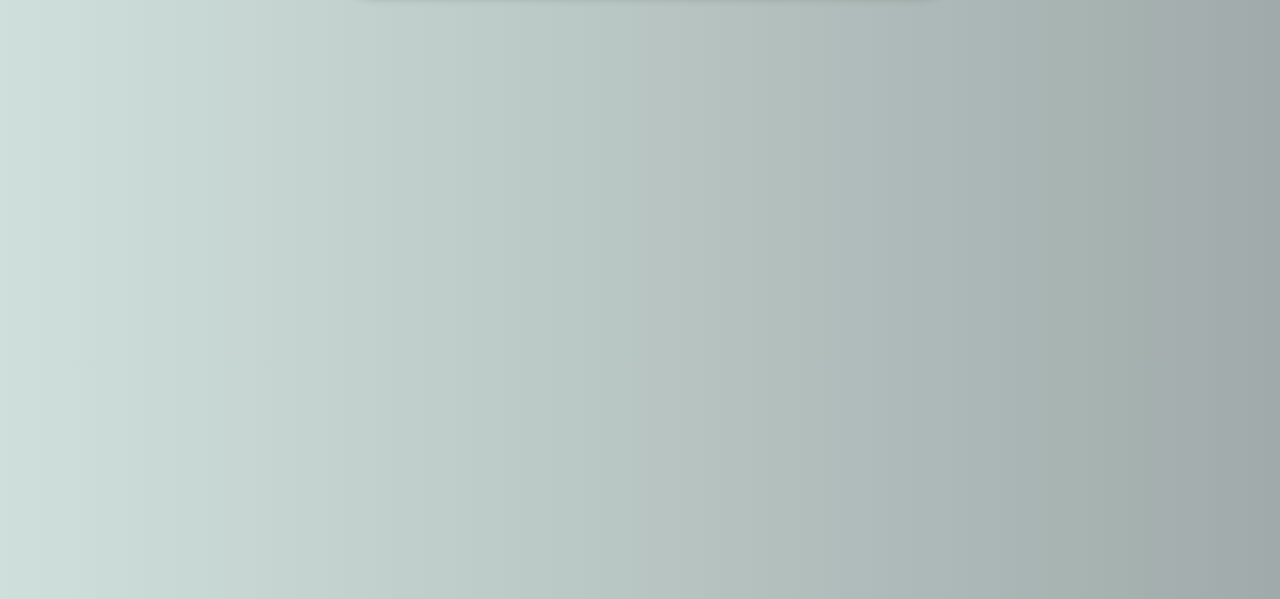
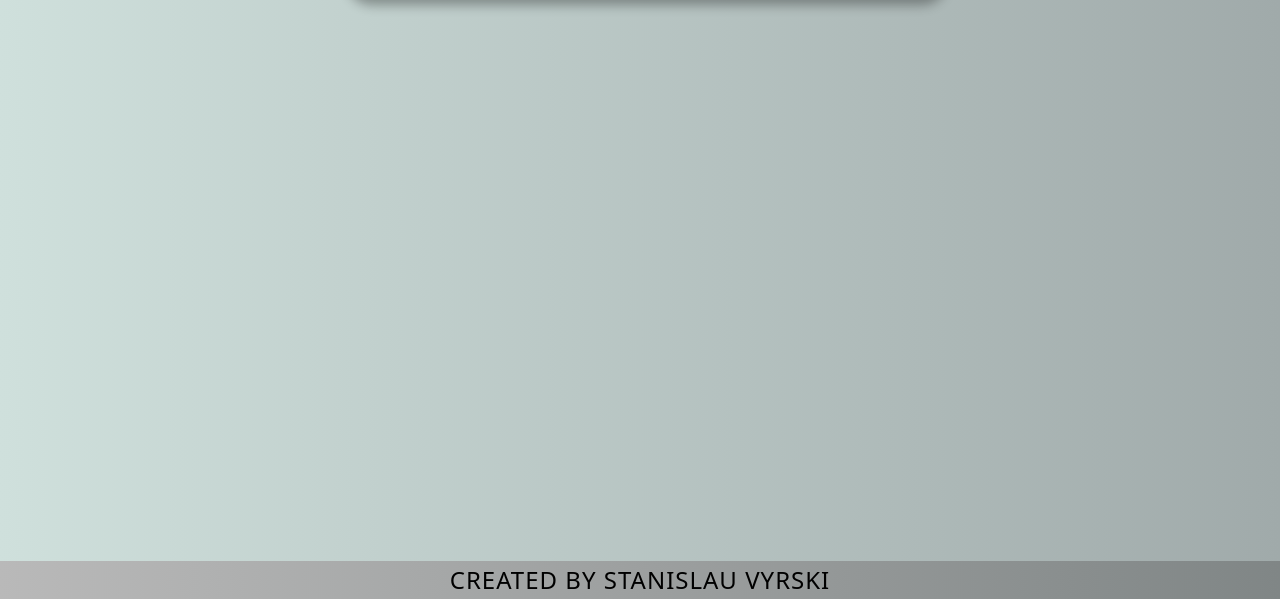
Before and after one commit to W0x3R/Todo-APP, a plain HTML site: page index.html in a window 1280 px wide. Shown: the part 201-800 px from the top of the page. Drawn offline with Linux system fonts and the light colour scheme.

Commit message:
feat: add footer (Thu, Jan 4, 2024, 9:15:54 PM)

```diff
--- a/index.html
+++ b/index.html
@@ -16,8 +16,9 @@
 </head>
 
 <body class="body">
-	<main class="main">
-		<div class="container">
+	<div class="container">
+
+		<main class="main">
 			<div class="inner">
 				<h1 class="inner__title">ToDoList</h1>
 				<form class="inner__form">
@@ -29,9 +30,15 @@
 
 				</form>
 			</div>
-			<h1></h1>
-		</div>
-	</main>
+		</main>
+		<footer class="footer">
+			<p><a href="https://github.com/W0x3R" target="_blank">CREATED BY STANISLAU VYRSKI</a></p>
+		</footer>
+
+
+	</div>
+
+
 </body>
 
 </html>
--- a/sass/_normalize.scss
+++ b/sass/_normalize.scss
@@ -11,6 +11,7 @@
 html {
 	line-height: 1.15; /* 1 */
 	-webkit-text-size-adjust: 100%; /* 2 */
+	height: 100%;
 }
 
 /* Sections
@@ -24,6 +25,7 @@ body {
 	margin: 0;
 	font-family: 'Noto Sans', sans-serif;
 	letter-spacing: 1px;
+	height: 100%;
 }
 
 /**
--- a/sass/style.scss
+++ b/sass/style.scss
@@ -7,16 +7,25 @@
 .container {
 	max-width: 2000px;
 	margin: 0 auto;
+	min-height: 100%;
+	display: flex;
+	flex-direction: column;
 }
+
+.main {
+	flex: 1;
+	margin-top: 35px;
+}
+
 .inner {
 	display: flex;
 	flex-direction: column;
 	align-items: center;
 	background: aquamarine;
-	margin: 25px auto 0;
 	max-width: clamp(380px, 57vw, 600px);
 	border-radius: 25px;
 	box-shadow: 7px 8px 12px 0px rgb(0 0 0 / 33%);
+	margin: 0 auto;
 
 	&__title {
 		padding-top: 10px;
@@ -31,6 +40,13 @@
 		align-items: center;
 	}
 
+	&__label-text-input {
+		margin-bottom: 15px;
+		border-bottom: 3px solid black;
+		font-size: clamp(18px, 3vw, 20px);
+		cursor: pointer;
+	}
+
 	&__input-wrapper {
 		display: flex;
 		gap: 20px;
@@ -38,21 +54,16 @@
 		align-items: center;
 	}
 
-	&__label-text-input {
-		margin-bottom: 15px;
-		border-bottom: 3px solid black;
-		font-size: clamp(18px, 3vw, 20px);
-		cursor: pointer;
-	}
-
 	&__text-input {
 		width: clamp(200px, 36vw, 340px);
 		font-size: 22px;
 		border: 2px solid gold;
+
 		&:hover {
 			color: red;
 		}
 	}
+
 	&__button-input {
 		width: clamp(60px, 13vw, 100px);
 		height: 30px;
@@ -62,6 +73,7 @@
 		cursor: pointer;
 		box-shadow: 4px 4px 0px 0px #000;
 		transition: 0.5s;
+
 		@media (hover: hover) {
 			&:hover {
 				font-size: 19px;
@@ -77,3 +89,11 @@
 		}
 	}
 }
+
+.footer {
+	display: flex;
+	justify-content: center;
+	padding: 5px;
+	font-size: clamp(16px, 3vw, 24px);
+	background: linear-gradient(90deg, rgb(185 185 185), rgb(128 134 134));
+}
```
Also changed, not shown: css/style.css.
